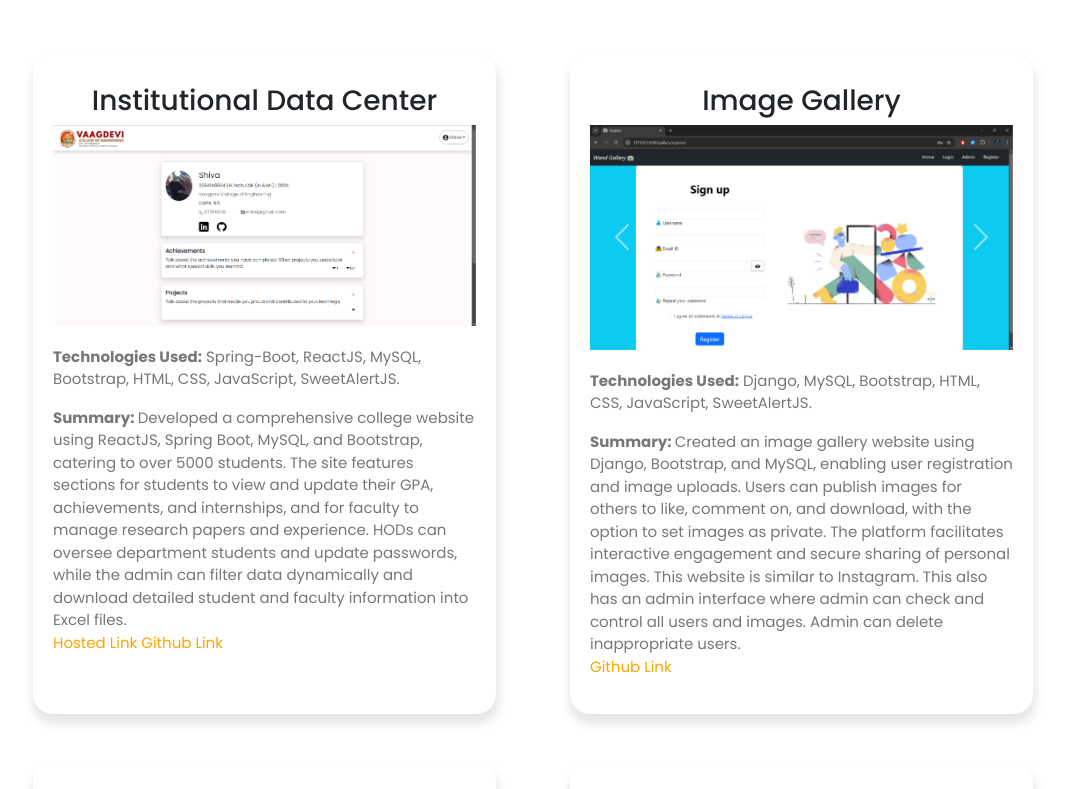
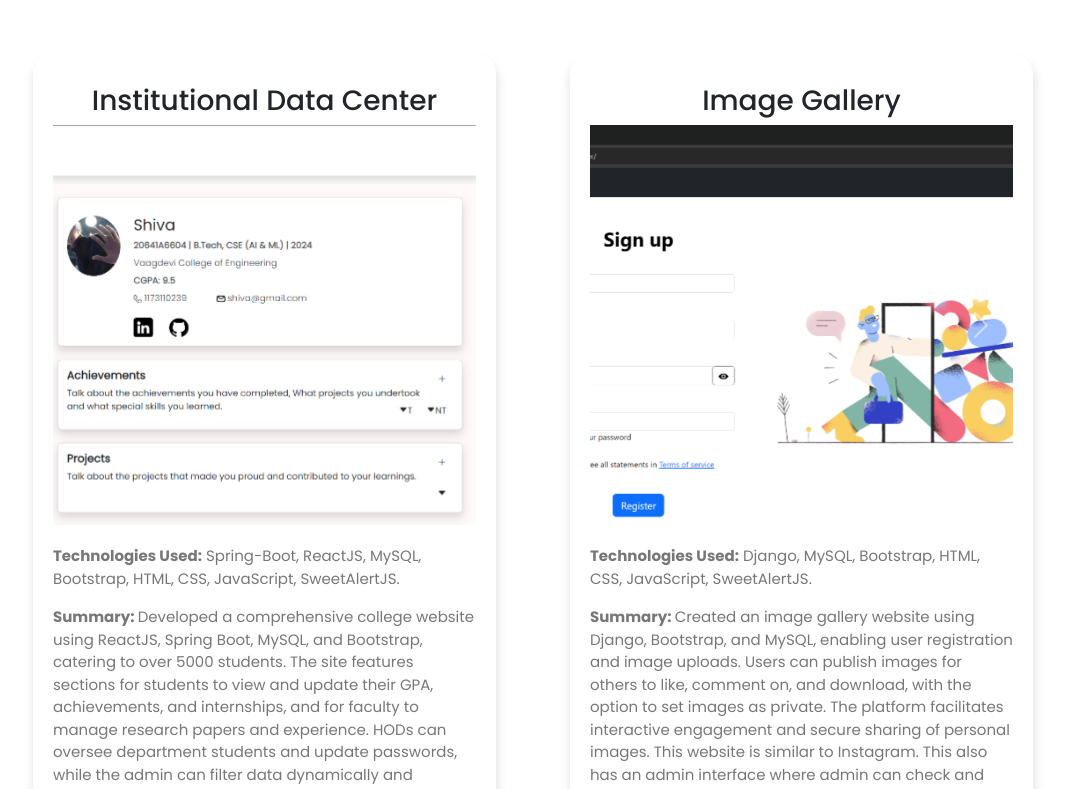
Before and after one commit to kothapallyshivasai/Portfolio, a plain HTML site: page index.html in a window 1280 px wide. Shown: the part 1580-2369 px from the top of the page, without its empty margins (95-1162 px from the left). Drawn offline with nearby package versions, Linux system fonts and the light colour scheme; a web font is replaced by a local one.

Commit message:
Animation Error

```diff
--- a/assets/css/style.css
+++ b/assets/css/style.css
@@ -612,3 +612,8 @@ footer{
         width: 100%;
     }
 }
+
+.carousel-inner img {
+    height: 400px; /* Or any consistent height */
+    object-fit: cover;
+}
```
